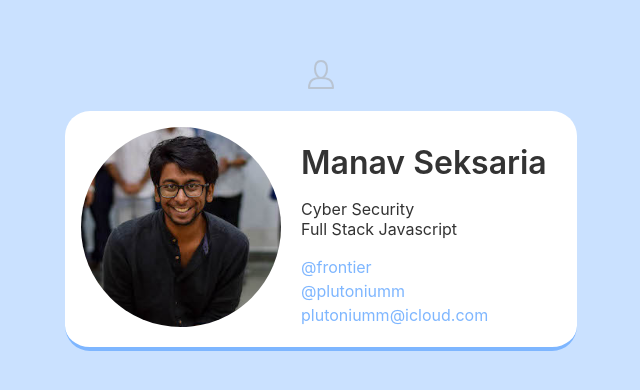
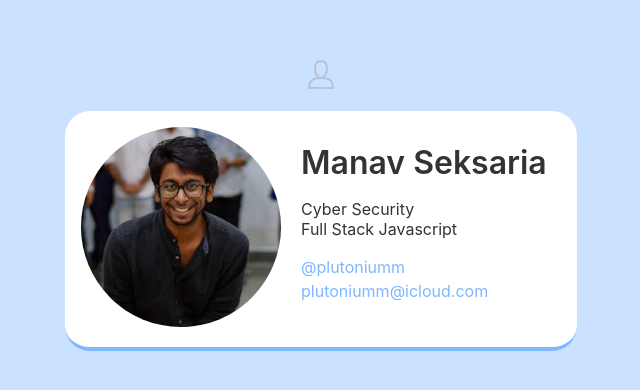
Before and after one commit to plutoniumm/plutoniumm, a Svelte app: page / in a window 1280 px wide. Shown: the part 204-594 px from the top of the page, without its empty margins (319-959 px from the left). Built offline with nearby package versions, Linux system fonts and the light colour scheme.

Commit message:
Update centerbox.svelte

```diff
--- a/src/components/centerbox.svelte
+++ b/src/components/centerbox.svelte
@@ -41,8 +41,6 @@
       <p class="title">Manav Seksaria</p>
       <p>Cyber Security <br /> Full Stack Javascript</p>
       <div style="line-height:1.5em;color: #7eb6ff;pointer-events: all;">
-            <a href="https://frontier.nukes.in">@frontier</a>
-            <br />
             <a href="https://github.com/plutoniumm">@plutoniumm</a>
             <br />
             <a href="mailto:plutoniumm@icloud.com">plutoniumm@icloud.com</a>
```
